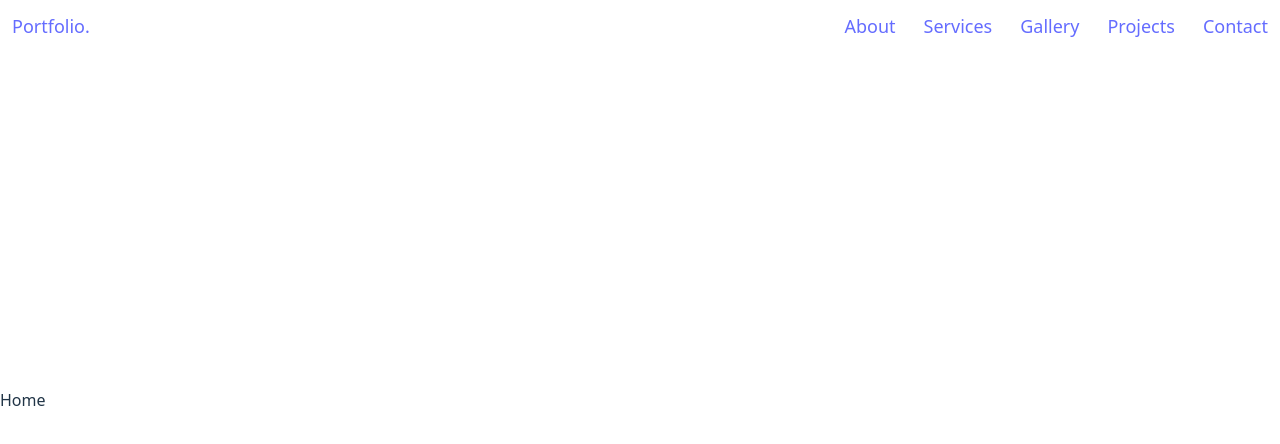
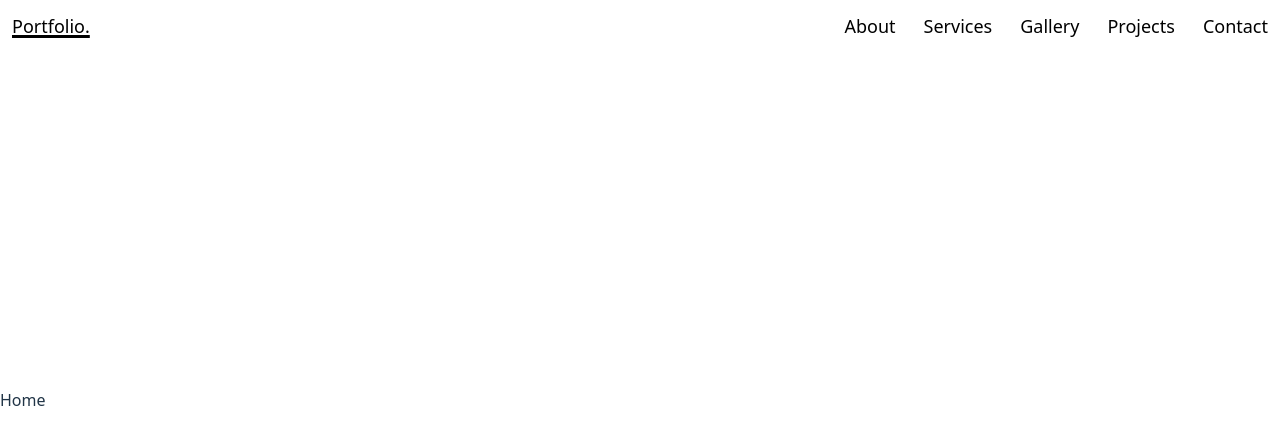
Before and after one commit to AseelFatayerji/CodeCanvas, a React (Vite) app: page / in a window 1280 px wide. Shown: the top 444 px of the page. Built offline with nearby package versions, Linux system fonts and the light colour scheme; the HTML template or start-up script is replaced by a standard one.

Commit message:
added styling to the navlinks

```diff
--- a/src/App.css
+++ b/src/App.css
@@ -1 +1,17 @@
 @import "tailwindcss";
+
+nav div a {
+    color: black;
+    transition: underline 0.3s ease-in 0.2s;
+}
+
+nav div a:hover {
+    color: black;
+    text-decoration-line: underline;
+    text-decoration-thickness: 3px;
+}
+nav div a.active {
+    color: black;
+    text-decoration-line: underline;
+    text-decoration-thickness: 3px;
+}
--- a/src/assets/navbar.jsx
+++ b/src/assets/navbar.jsx
@@ -2,7 +2,7 @@ import { NavLink } from "react-router-dom";
 
 function Navbar() {
   return (
-    <header className="p-3 rounded-md backdrop-blur-sm bg-white/30 fixed w-full z-20 top-0 start-0 ">
+    <header className="p-3 rounded-md backdrop-blur-sm bg-white/30 fixed w-full z-20 top-0 start-0">
       <nav className="flex text-lg justify-between">
         <div>
           <NavLink to="/" className="">
```
